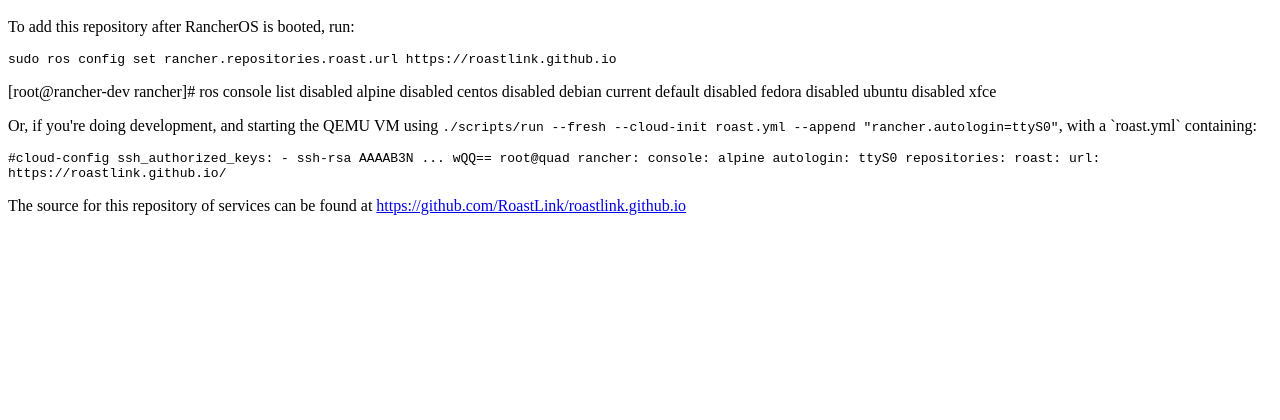
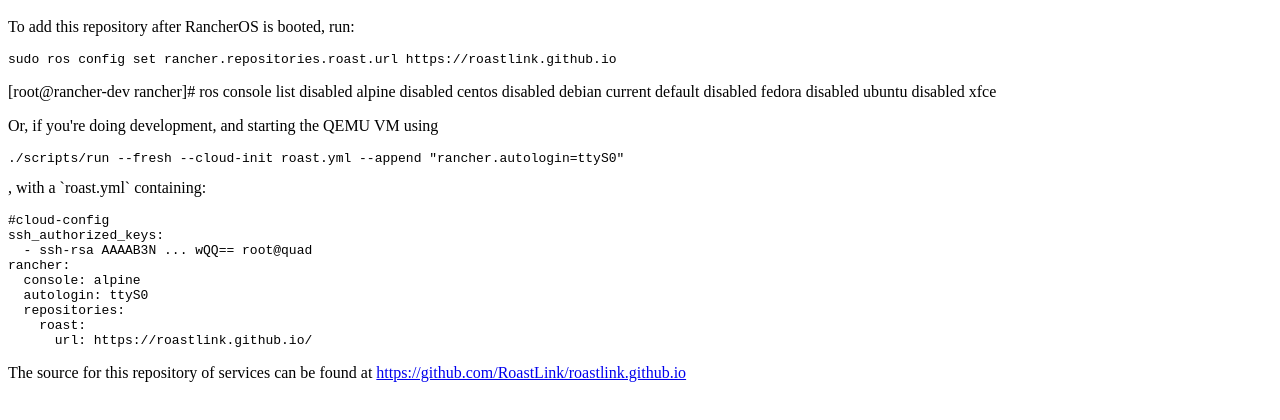
Before and after one commit to RoastLink/roastlink.github.io, a plain HTML site: page index.html in a window 1280 px wide. Shown: the part 48-468 px from the top of the page. Drawn offline with Linux system fonts and the light colour scheme.

Commit message:
use pre instead of code
Signed-off-by: Sven Dowideit <SvenDowideit@home.org.au>

```diff
--- a/index.html
+++ b/index.html
@@ -8,7 +8,7 @@
 <div>
 To add this repository after RancherOS is booted, run:
 <p>
-<code>sudo ros config set rancher.repositories.roast.url https://roastlink.github.io</code>
+<pre>sudo ros config set rancher.repositories.roast.url https://roastlink.github.io</pre>
 </p>
 <p>
 [root@rancher-dev rancher]# ros console list
@@ -21,10 +21,10 @@
 disabled xfce
 </p>
 <p>
-Or, if you're doing development, and starting the QEMU VM using <code>./scripts/run --fresh --cloud-init roast.yml --append "rancher.autologin=ttyS0"</code>, with a `roast.yml` containing:
+Or, if you're doing development, and starting the QEMU VM using <pre>./scripts/run --fresh --cloud-init roast.yml --append "rancher.autologin=ttyS0"</pre>, with a `roast.yml` containing:
 </p>
 <p>
-<code>
+<pre>
 #cloud-config
 ssh_authorized_keys:
   - ssh-rsa AAAAB3N ... wQQ== root@quad
@@ -34,7 +34,7 @@
   repositories:
     roast:
       url: https://roastlink.github.io/
-</code>
+</pre>
 </p>
 <p>
 The source for this repository of services can be found at <a href="https://github.com/RoastLink/roastlink.github.io">https://github.com/RoastLink/roastlink.github.io</a>
```
